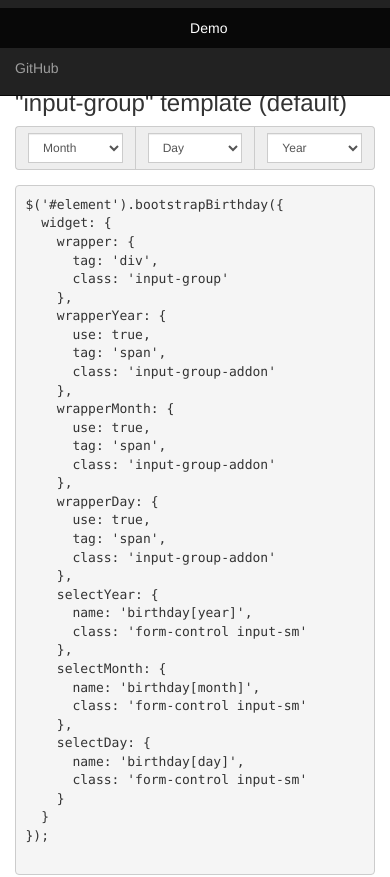
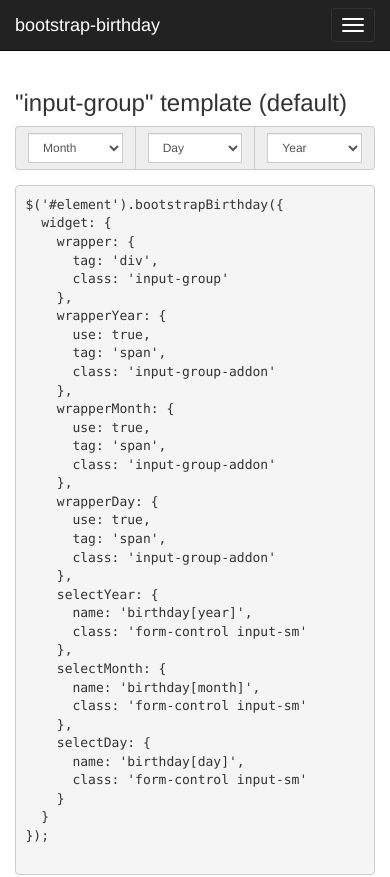
Before and after one commit to lonalore/lonalore.github.io, a plain HTML site: page bootstrap-birthday/index.html in a window 390 px wide. Shown: the top 877 px of the page. Drawn offline with nearby package versions, Linux system fonts and the light colour scheme.

Commit message:
Fixed mobile menu.

```diff
--- a/bootstrap-birthday/index.html
+++ b/bootstrap-birthday/index.html
@@ -14,11 +14,19 @@
 <body>
 
 <nav class="navbar navbar-inverse navbar-fixed-top" role="navigation">
-  <div class="navbar-inner">
-    <div class="container">
-      <a class="brand navbar-brand" href="https://github.com/lonalore/bootstrap-birthday">
+  <div class="container">
+    <div class="navbar-header">
+      <button type="button" class="navbar-toggle collapsed" data-toggle="collapse" data-target="#navbar" aria-expanded="false" aria-controls="navbar">
+        <span class="sr-only">Toggle navigation</span>
+        <span class="icon-bar"></span>
+        <span class="icon-bar"></span>
+        <span class="icon-bar"></span>
+      </button>
+      <a class="navbar-brand" href="https://github.com/lonalore/bootstrap-birthday">
         bootstrap-birthday
       </a>
+    </div>
+    <div id="navbar" class="navbar-collapse collapse">
       <ul class="nav navbar-nav">
         <li class="active">
           <a href="#">Demo</a>
@@ -28,7 +36,6 @@
         </li>
       </ul>
     </div>
-  </div>
 </nav>
 
 <div class="container">
```
